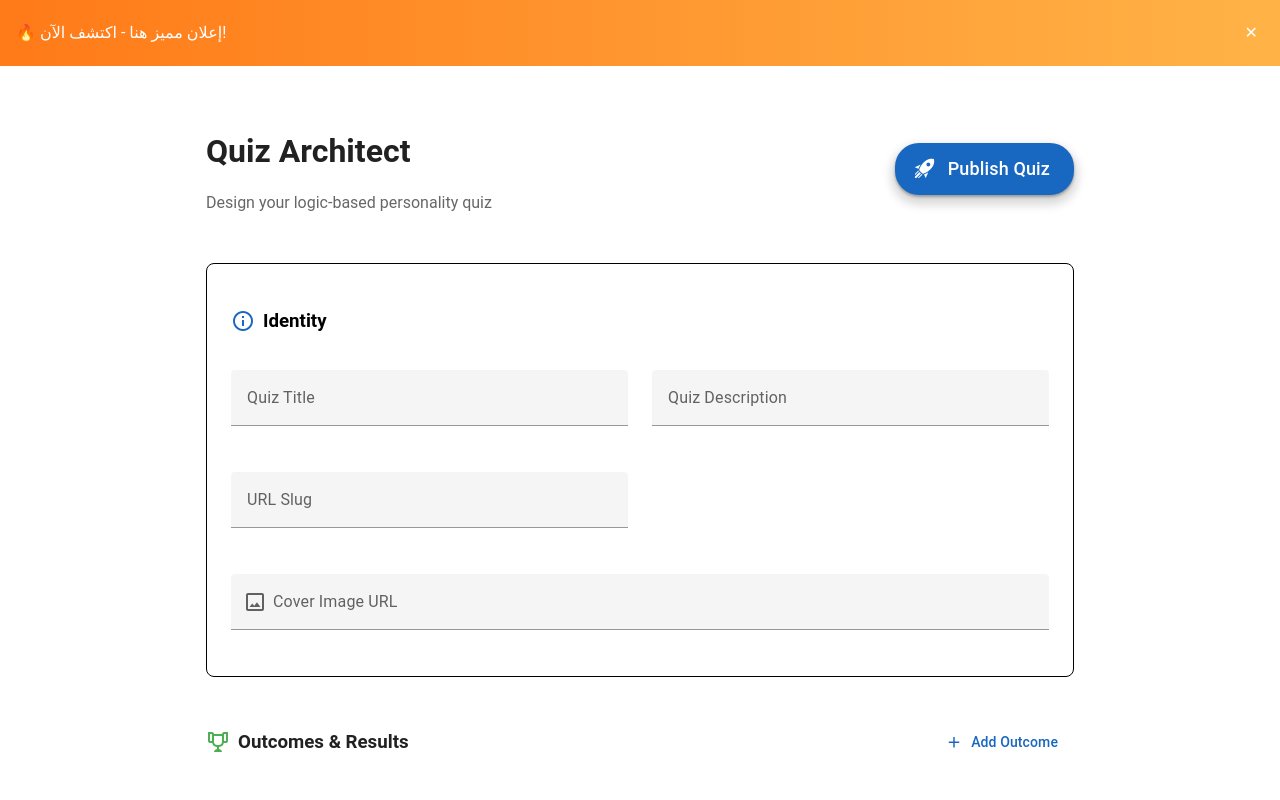
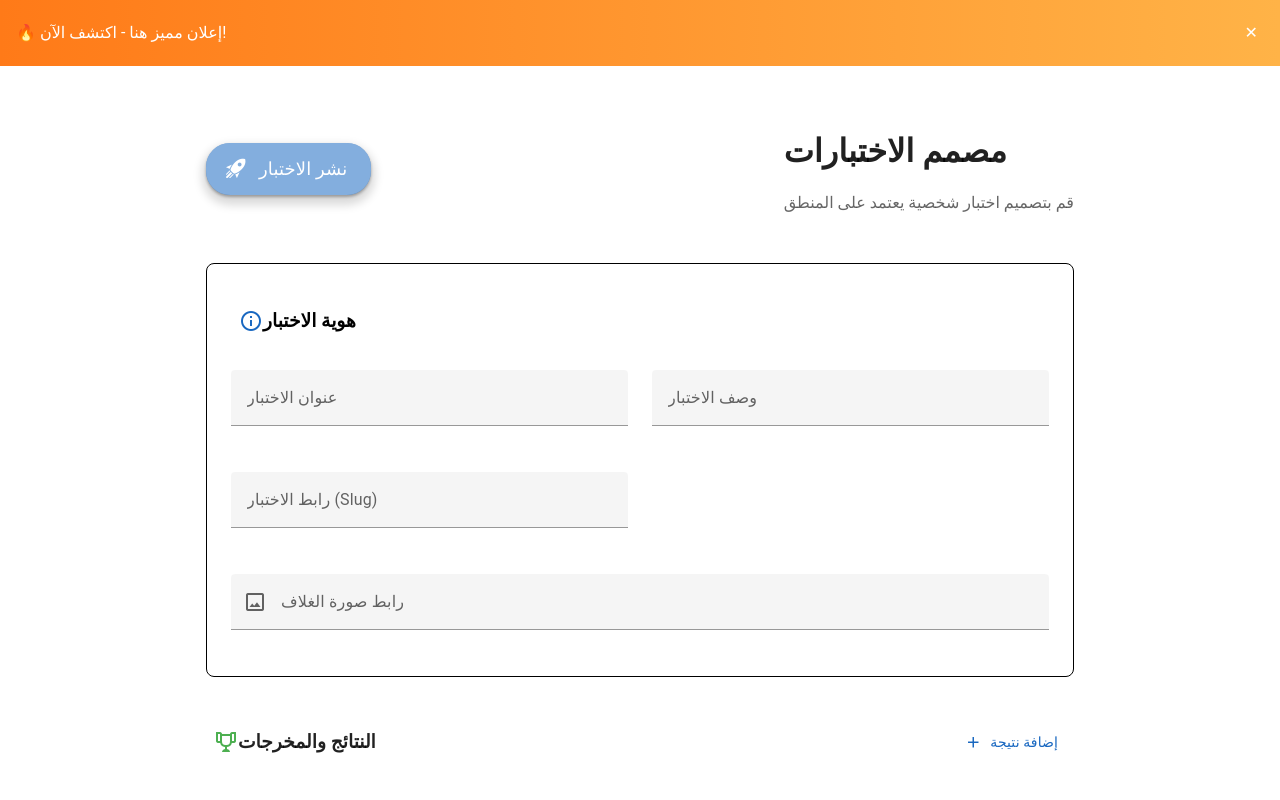
Before and after one commit to HanyTaha61/Quizak-frontend, a Nuxt app: page /admin/quizzes/create in a window 1280 px wide. Shown: the top 800 px of the page. Built offline with nearby package versions, Linux system fonts and the light colour scheme.

Commit message:
added real quizzes

```diff
--- a/app/components/questions.vue
+++ b/app/components/questions.vue
@@ -34,7 +34,7 @@
         <!-- Header -->
         <div class="d-flex justify-space-between align-center mb-4">
           <h2 class="text-h6 font-weight-bold">
-            اكتشف الحيوان الذي يشبهك
+            {{title}}
           </h2>
 
           <span class="text-caption">
@@ -51,9 +51,9 @@
         />
 
         <!-- Questions -->
-        <div v-if="!result">
-          <h3 class="text-subtitle-1 mb-4">
-            {{ questions[current].text }}
+        <div v-if="questionsReady && !result">
+          <h3 class="text-subtitle-1 mb-4" >
+            {{ questions[current]?.text }}
           </h3>
 
           <v-row>
@@ -104,21 +104,29 @@
         </div>
 
         <!-- Result -->
-        <div v-else class="text-center mt-6">
+        <div v-if="result" class="text-center mt-6">
 
-        <v-img :src="getAnimalImage(result.key)" height="140" class="result-image mb-4" />
+          <h2 class="text-h5">
+            {{ userName }}، شخصيتك تشبه {{ result?.title }}
+          </h2>
 
-          <h2 class="text-h5"> {{ username }}، شخصيتك تشبه {{ translatedAnimal }} </h2>
+          <p class="mt-2">{{ result?.description }}</p>
 
-          <p class="mt-2">{{ result.description }}</p>
+          <v-img
+            :src="result?.image || getImage(result?.key)"
+            height="140"
+          />
+        <v-row class="d-flex  justify-space-between mt-4" dense>
             <v-btn color="green" class="mt-2" @click="shareResult"> واتساب </v-btn>
+
           <v-btn color="blue-darken-3" class="mt-2" @click="shareOnFacebook"> فيسبوك </v-btn>
+
           <v-btn variant="text" class="mt-2" @click="resetQuiz">
             إعادة الاختبار
           </v-btn>
 
+        </v-row>
         </div>
-
       </div>
     </v-card>
 
@@ -130,40 +138,19 @@ import { ref, computed, onMounted } from 'vue'
 import confetti from 'canvas-confetti'
 import { useRoute } from 'vue-router'
 
+const props = defineProps({
+  quiz: Object,
+  userName: String
+})
+
 const route = useRoute()
 const API_BASE_URL = import.meta.env.VITE_API_BASE_URL || "http://localhost:6500";
-const quiz = ref(null) // لو هتجيبها من API لاحقاً
-
 const currentQuizId = computed(() => route.params.slug)
-
-const calculatedScore = computed(() => {
-  // simple scoring engine (MVP logic)
-  const map = {}
-
-  answers.value.forEach((a) => {
-    if (!a) return
-    map[a] = (map[a] || 0) + 1
-  })
-
-  // أعلى اختيار متكرر
-  let max = 0
-  let result = null
-
-  Object.entries(map).forEach(([key, value]) => {
-    if (value > max) {
-      max = value
-      result = key
-    }
-  })
-
-  return max
-})
 
 /* ---------------- STATE ---------------- */
 const current = ref(0)
 const answers = ref([])
 const result = ref(null)
-const username = ref('أحمد')
 
 /* Countdown */
 const countdown = ref(5)
@@ -171,72 +158,74 @@ const total = 5
 const isCounting = ref(true)
 
 /* ---------------- QUESTIONS ---------------- */
-const questions = [
-  {
-    text: 'كيف تقضي وقت فراغك؟',
-    options: [
-      { text: 'المغامرة', value: 'lion' },
-      { text: 'الأصدقاء', value: 'dolphin' },
-      { text: 'القراءة', value: 'owl' },
-      { text: 'الوحدة', value: 'wolf' }
-    ]
-  },
-  {
-    text: 'كيف يصفك الآخرون؟',
-    options: [
-      { text: 'قائد', value: 'lion' },
-      { text: 'مرح', value: 'dolphin' },
-      { text: 'ذكي', value: 'owl' },
-      { text: 'غامض', value: 'wolf' }
-    ]
-  },
-  {
-    text: 'كيف يصفك الآخرون؟',
-    options: [
-      { text: 'قائد', value: 'lion' },
-      { text: 'مرح', value: 'dolphin' },
-      { text: 'ذكي', value: 'owl' },
-      { text: 'غامض', value: 'wolf' }
-    ]
-  },
-  {
-    text: 'كيف يصفك الآخرون؟',
-    options: [
-      { text: 'قائد', value: 'lion' },
-      { text: 'مرح', value: 'dolphin' },
-      { text: 'ذكي', value: 'owl' },
-      { text: 'غامض', value: 'wolf' }
-    ]
-  },
-  {
-    text: 'كيف يصفك الآخرون؟',
-    options: [
-      { text: 'قائد', value: 'lion' },
-      { text: 'مرح', value: 'dolphin' },
-      { text: 'ذكي', value: 'owl' },
-      { text: 'غامض', value: 'wolf' }
-    ]
-  }
-]
+const questions = computed(() => {
+  const q = props.quiz?.data?.questions
+  return Array.isArray(q) ? q : []
+})
 
-const animalMap = {
-  lion: 'الأسد',
-  dolphin: 'الدلفين',
-  owl: 'البومة',
-  wolf: 'الذئب'
-}
+const title = computed(() => props.quiz?.data.title || 'Quizak')
+// const questions = [
+//   {
+//     text: 'كيف تقضي وقت فراغك؟',
+//     options: [
+//       { text: 'المغامرة', value: 'lion' },
+//       { text: 'الأصدقاء', value: 'dolphin' },
+//       { text: 'القراءة', value: 'owl' },
+//       { text: 'الوحدة', value: 'wolf' }
+//     ]
+//   },
+//   {
+//     text: 'كيف يصفك الآخرون؟',
+//     options: [
+//       { text: 'قائد', value: 'lion' },
+//       { text: 'مرح', value: 'dolphin' },
+//       { text: 'ذكي', value: 'owl' },
+//       { text: 'غامض', value: 'wolf' }
+//     ]
+//   },
+//   {
+//     text: 'كيف يصفك الآخرون؟',
+//     options: [
+//       { text: 'قائد', value: 'lion' },
+//       { text: 'مرح', value: 'dolphin' },
+//       { text: 'ذكي', value: 'owl' },
+//       { text: 'غامض', value: 'wolf' }
+//     ]
+//   },
+//   {
+//     text: 'كيف يصفك الآخرون؟',
+//     options: [
+//       { text: 'قائد', value: 'lion' },
+//       { text: 'مرح', value: 'dolphin' },
+//       { text: 'ذكي', value: 'owl' },
+//       { text: 'غامض', value: 'wolf' }
+//     ]
+//   },
+//   {
+//     text: 'كيف يصفك الآخرون؟',
+//     options: [
+//       { text: 'قائد', value: 'lion' },
+//       { text: 'مرح', value: 'dolphin' },
+//       { text: 'ذكي', value: 'owl' },
+//       { text: 'غامض', value: 'wolf' }
+//     ]
+//   }
+// ]
 
-const translatedAnimal = computed(() => {
-  return animalMap[result.value?.key] || ''
-})
+// check if questions are ready
+const questionsReady = computed(() =>
+  Array.isArray(props.quiz?.data?.questions) &&
+  props.quiz.data.questions.length > 0
+)
+const resultTitle = computed(() => result.value?._doc.title ?? '')
 
 /* ---------------- PROGRESS LOGIC (FIXED) ---------------- */
 const progress = computed(() => {
   if (result.value) return 100
 
-  const p = ((current.value + 1) / questions.length) * 100
+  const total = questions.value.length || 1 // safety fallback
+  const p = ((current.value + 1) / total) * 100
 
-  // يمنع الوصول لـ 100% قبل النتيجة
   return Math.min(p, 95)
 })
 
@@ -267,6 +256,7 @@ const startCountdown = () => {
 }
 
 onMounted(() => {
+
     startCountdown()
 })
 
@@ -276,9 +266,12 @@ const selectAnswer = (value) => {
 }
 
 const goNext = async () => {
-  if (current.value < questions.length - 1) {
-    current.value++
-  } else {
+  const total = questions.value.length
+
+  if (current.value < total - 1) {
+    current.value += 1
+    return
+  }
 
   const res = await $fetch(`${API_BASE_URL}/api/results/submit`, {
     method: 'POST',
@@ -288,15 +281,11 @@ const goNext = async () => {
       timeSpent: 0
     }
   })
+
   result.value = res.data
+
   triggerCelebration()
-
-console.log("API RESPONSE:", res)
-console.log("RESULT VALUE:", result.value)
-
 }
-}
-
 
 const goBack = () => {
   if (current.value > 0) {
@@ -312,15 +301,15 @@ const resetQuiz = () => {
 }
 
 /* ---------------- HELPERS ---------------- */
-const getAnimalImage = (animal) => {
+const getImage = (animal) => {
   return `/images/${animal}.png`
 }
 
 const shareResult = () => {
   const link = 'https://www.quizak.com'
 
-  const text = `🔥أنا أشبه ${translatedAnimal.value} 😎
-شخصيتي تشبه ${translatedAnimal.value}!
+  const text = `🔥أنا أشبه ${result.value?.title} 😎
+شخصيتي تشبه ${result.value?.title}!
 
 جرب بنفسك 👇
 ${link}`
@@ -331,7 +320,7 @@ ${link}`
 const shareOnFacebook = () => {
   const link = `https://www.quizak.com/quiz/${route.params.slug}`
 
-  const text = `🔥 أنا شخصيتي تشبه ${translatedAnimal.value} 😎`
+  const text = `🔥 أنا شخصيتي تشبه ${result.value?.title} 😎`
 
   navigator.clipboard.writeText(`${text}\n${link}`)
 
@@ -480,6 +469,6 @@ const triggerCelebration = () => {
 
 .result-image {
   border-radius: 16px;
-  object-fit: contain; /* 🔥 أهم سطر */
+  object-fit: contain;
 }
 </style>
--- a/app/pages/admin/quizzes/create.vue
+++ b/app/pages/admin/quizzes/create.vue
@@ -1,52 +1,54 @@
 <template>
-  <v-container class="max-width-900 py-10">
+  <!-- إضافة dir="rtl" لضمان تنسيق الواجهة من اليمين لليسار -->
+  <v-container class="max-width-900 py-10" dir="rtl">
 
-    <!-- 🚀 HEADER SECTION -->
+    <!-- 🚀 قسم العنوان الرئيسي -->
     <div class="d-flex align-center justify-space-between mb-8">
-      <div>
-        <h1 class="text-h4 font-weight-bold mb-1">Quiz Architect</h1>
-        <p class="text-subtitle-1 text-medium-emphasis">Design your logic-based personality quiz</p>
-      </div>
         <v-btn
           color="primary"
           size="x-large"
           rounded="xl"
           elevation="4"
           prepend-icon="mdi-rocket-launch"
+          :disabled="!isQuizValid"
           @click="submitQuiz"
         >
-        Publish Quiz
+          نشر الاختبار
         </v-btn>
+      <div>
+        <h1 class="text-h4 font-weight-bold mb-1">مصمم الاختبارات</h1>
+        <p class="text-subtitle-1 text-medium-emphasis">قم بتصميم اختبار شخصية يعتمد على المنطق</p>
+      </div>
     </div>
 
-    <!-- 🔹 BASIC INFO -->
+    <!-- 🔹 المعلومات الأساسية -->
     <v-card variant="outlined" class="rounded-lg border-opacity-100 mb-8 pa-6 bg-surface">
       <div class="d-flex align-center mb-4">
-        <v-icon color="primary" class="mr-2">mdi-information-outline</v-icon>
-        <h3 class="text-h6 font-weight-bold">Identity</h3>
+        <v-icon color="primary" class="ml-2">mdi-information-outline</v-icon>
+        <h3 class="text-h6 font-weight-bold">هوية الاختبار</h3>
       </div>
 
       <v-row>
         <v-col cols="12" md="6">
           <v-text-field
             v-model="quiz.title"
-            label="Quiz Title"
+            label="عنوان الاختبار"
             variant="filled"
-            placeholder="e.g. Which Star Wars character are you?"
+            placeholder="مثال: أي شخصية من حرب النجوم أنت؟"
           />
         </v-col>
         <v-col cols="12" md="6">
           <v-text-field
             v-model="quiz.description"
-            label="Quiz Description"
+            label="وصف الاختبار"
             variant="filled"
-            placeholder="briefly describe your quiz"
+            placeholder="اكتب وصفاً مختصراً لاختبارك"
           />
         </v-col>
         <v-col cols="12" md="6">
           <v-text-field
             v-model="quiz.slug"
-            label="URL Slug"
+            label="رابط الاختبار (Slug)"
             variant="filled"
             prefix="quizapp.com/"
           />
@@ -54,7 +56,7 @@
         <v-col cols="12">
           <v-text-field
             v-model="quiz.image"
-            label="Cover Image URL"
+            label="رابط صورة الغلاف"
             variant="filled"
             prepend-inner-icon="mdi-image-outline"
           />
@@ -62,14 +64,14 @@
       </v-row>
     </v-card>
 
-    <!-- 🔹 RESULTS BUILDER -->
+    <!-- 🔹 بناء النتائج -->
     <section class="mb-10">
       <div class="d-flex align-center justify-space-between mb-4">
         <div class="d-flex align-center">
-          <v-icon color="success" class="mr-2">mdi-trophy-outline</v-icon>
-          <h3 class="text-h6 font-weight-bold">Outcomes & Results</h3>
+          <v-icon color="success" class="ml-2">mdi-trophy-outline</v-icon>
+          <h3 class="text-h6 font-weight-bold">النتائج والمخرجات</h3>
         </div>
-        <v-btn variant="text" color="primary" prepend-icon="mdi-plus" @click="addResult">Add Outcome</v-btn>
+        <v-btn variant="text" color="primary" prepend-icon="mdi-plus" @click="addResult">إضافة نتيجة</v-btn>
       </div>
 
       <v-row>
@@ -80,31 +82,35 @@
               variant="text"
               color="error"
               size="small"
-              class="position-absolute top-0 right-0 mt-2 mr-2"
+              class="position-absolute top-0 left-0 mt-2 ml-2"
               @click="quiz.results.splice(ri, 1)"
             />
-            <v-text-field v-model="r.key" label="Result ID (e.g. lion)" variant="underlined" density="compact" />
-            <v-text-field v-model="r.title" label="Display Title" variant="underlined" density="compact" />
-            <v-textarea v-model="r.description" label="Result Description" variant="underlined" rows="2" />
+            <v-text-field v-model="r.key" label="معرف النتيجة (مثلاً: lion)" variant="underlined" density="compact" />
+            <v-text-field v-model="r.title" label="العنوان الظاهر للمستخدم" variant="underlined" density="compact" />
+            <v-textarea v-model="r.description" label="وصف النتيجة" variant="underlined" rows="2" />
+            <!-- حقل الصورة المذكور في تعليقك -->
+            <v-text-field v-model="r.image" label="رابط صورة النتيجة" variant="underlined" density="compact" prepend-inner-icon="mdi-camera" />
           </v-card>
         </v-col>
       </v-row>
 
       <v-empty-state
         v-if="!quiz.results.length"
-        text="Define what users can get as a result first."
+        text="قم بتعريف النتائج التي يمكن أن يحصل عليها المستخدم أولاً."
         icon="mdi-flask-empty-outline"
+        label="لا توجد نتائج بعد"
       />
     </section>
 
-    <!-- 🔹 QUESTIONS BUILDER -->
+    <!-- 🔹 بناء الأسئلة -->
+<!-- 🔹 بناء الأسئلة -->
 <section class="mb-10">
   <div class="d-flex align-center justify-space-between mb-4">
     <div class="d-flex align-center">
-          <v-icon color="secondary" class="mr-2">mdi-comment-question-outline</v-icon>
-          <h3 class="text-h6 font-weight-bold">Questions</h3>
+      <v-icon color="secondary" class="ml-2">mdi-comment-question-outline</v-icon>
+      <h3 class="text-h6 font-weight-bold">الأسئلة</h3>
     </div>
-        <v-btn color="secondary" rounded="pill" prepend-icon="mdi-plus" @click="addQuestion">New Question</v-btn>
+    <v-btn color="secondary" rounded="pill" prepend-icon="mdi-plus" @click="addQuestion">سؤال جديد</v-btn>
   </div>
 
   <v-hover v-for="(q, qi) in quiz.questions" :key="qi" v-slot="{ isHovering, props }">
@@ -115,24 +121,37 @@
       variant="flat"
       border
     >
-          <div class="bg-secondary-lighten-5 pa-4 d-flex align-center">
-            <v-chip size="small" color="secondary" class="mr-3">Q{{ qi + 1 }}</v-chip>
+      <!-- رأس البطاقة: يحتوي على رقم السؤال وزر الحذف -->
+      <div class="bg-secondary-lighten-5 pa-4 d-flex align-center justify-space-between">
+        <div class="d-flex align-center flex-grow-1">
+          <v-chip size="small" color="secondary" class="ml-3">س{{ qi + 1 }}</v-chip>
           <v-text-field
             v-model="q.text"
-              placeholder="Type your question here..."
+            placeholder="اكتب سؤالك هنا..."
             hide-details
             variant="plain"
             class="text-h6 font-weight-medium"
           />
         </div>
 
+        <!-- زر حذف السؤال بالكامل -->
+        <v-btn
+          icon="mdi-delete-forever"
+          variant="text"
+          color="error"
+          @click="removeQuestion(qi)"
+          title="حذف السؤال"
+        />
+      </div>
+
       <v-divider />
 
+      <!-- قسم الخيارات (كما هو) -->
       <div class="pa-6">
         <div v-for="(opt, oi) in q.options" :key="oi" class="d-flex align-center gap-3 mb-3">
           <v-text-field
             v-model="opt.text"
-                label="Option text"
+            label="نص الخيار"
             variant="outlined"
             density="comfortable"
             hide-details
@@ -140,12 +159,11 @@
           <v-select
             :items="resultKeys"
             v-model="opt.value"
-                label="Points to..."
+            label="يؤدي إلى النتيجة..."
             variant="outlined"
             density="comfortable"
             hide-details
             style="max-width: 200px"
-                :rules="[v => !!v || 'Result mapping is required']"
           />
           <v-btn
             icon="mdi-delete-outline"
@@ -162,7 +180,7 @@
           class="mt-2"
           @click="addOption(qi)"
         >
-              Add Choice
+          إضافة خيار
         </v-btn>
       </div>
     </v-card>
@@ -174,7 +192,9 @@
 
 <script setup>
 import { ref, computed } from 'vue'
+import { useRouter } from 'vue-router'
 
+const router = useRouter()
 const quiz = ref({
   title: '',
   description: '',
@@ -188,12 +208,12 @@ definePageMeta({
   ssr: false
 })
 
-/* 🔥 dynamic result keys (important UX improvement) */
+/* 🔥 مفاتيح النتائج الديناميكية */
 const resultKeys = computed(() =>
   quiz.value.results.map(r => r.key)
 )
 
-/* ---------------- BUILDERS ---------------- */
+/* ---------------- المكونات ---------------- */
 const addQuestion = () => {
   quiz.value.questions.push({
     text: '',
@@ -202,6 +222,13 @@ const addQuestion = () => {
       { text: '', value: '' }
     ]
   })
+}
+
+// delete question
+const removeQuestion = (index) => {
+  if (confirm('هل أنت متأكد من حذف هذا السؤال نهائياً؟')) {
+    quiz.value.questions.splice(index, 1)
+  }
 }
 
 const addOption = (index) => {
@@ -220,7 +247,7 @@ const addResult = () => {
   })
 }
 
-/* ---------------- SUBMIT ---------------- */
+/* ---------------- الإرسال ---------------- */
 const submitQuiz = async () => {
   try {
     await $fetch('http://localhost:6500/api/quizzes', {
@@ -228,14 +255,15 @@ const submitQuiz = async () => {
       body: quiz.value
     })
 
-    alert('✅ Quiz Created')
-
+    alert('✅ تم إنشاء الاختبار بنجاح')
+    router.push("/")
   } catch (err) {
     console.error(err)
+    alert('❌ حدث خطأ أثناء الحفظ')
   }
 }
 
-// validation check before quiz is published (used to disable publish button if quiz is incomplete/invalid)
+// التحقق من صحة البيانات قبل النشر
 const isQuizValid = computed(() => {
   if (!quiz.value.title || !quiz.value.slug) return false
   if (!quiz.value.results.length) return false
@@ -263,4 +291,8 @@ const isQuizValid = computed(() => {
 .transition-swing {
   transition: all 0.3s cubic-bezier(0.25, 0.8, 0.25, 1);
 }
+/* تأكد من أن الأيقونات والمسافات تتماشى مع RTL */
+:deep(.v-field__prepend-inner) {
+  padding-inline-end: 8px;
+}
 </style>
--- a/app/pages/index.vue
+++ b/app/pages/index.vue
@@ -1,8 +1,5 @@
 <template>
   <v-container fluid class="pa-0">
-
-    <!-- HERO -->
-
 
     <!-- QUIZ GRID -->
     <v-container id="quizzes" class="mt-10">
@@ -76,6 +73,7 @@ import { ref } from 'vue'
 const router = useRouter()
 const quiz = ref(null)
 const API_BASE_URL = import.meta.env.VITE_API_BASE_URL || "http://localhost:6500";
+const userName = ref('')
 
 /* ---------------- API FETCH ---------------- */
 const { data, pending } = await useFetch(`${API_BASE_URL}/api/quizzes`, {
@@ -119,7 +117,7 @@ const fallback = {
 }
 
 /* merge API مع fallback */
-const quizzes = ref(data.value?.quizzes?.length? data.value.quizzes: fallback.quizzes)
+const quizzes = ref(data.value.quizzes)
 
 /* ---------------- ACTIONS ---------------- */
 const goToQuiz = (quiz) => {
```
Also changed, not shown: app/pages/quiz/[slug].vue (+23 -5 lines). Lines whose indentation alone changed are shown as unchanged.
